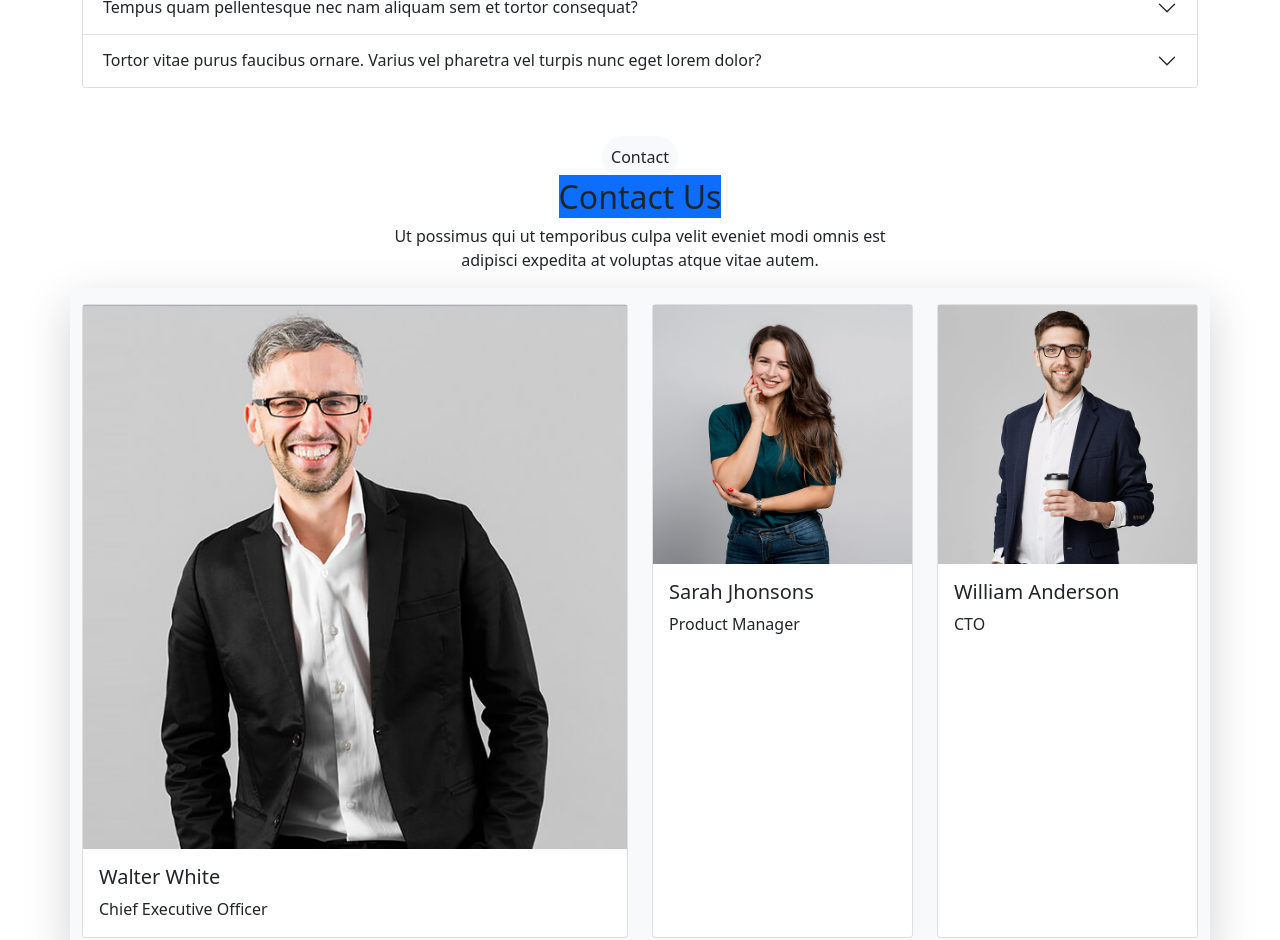
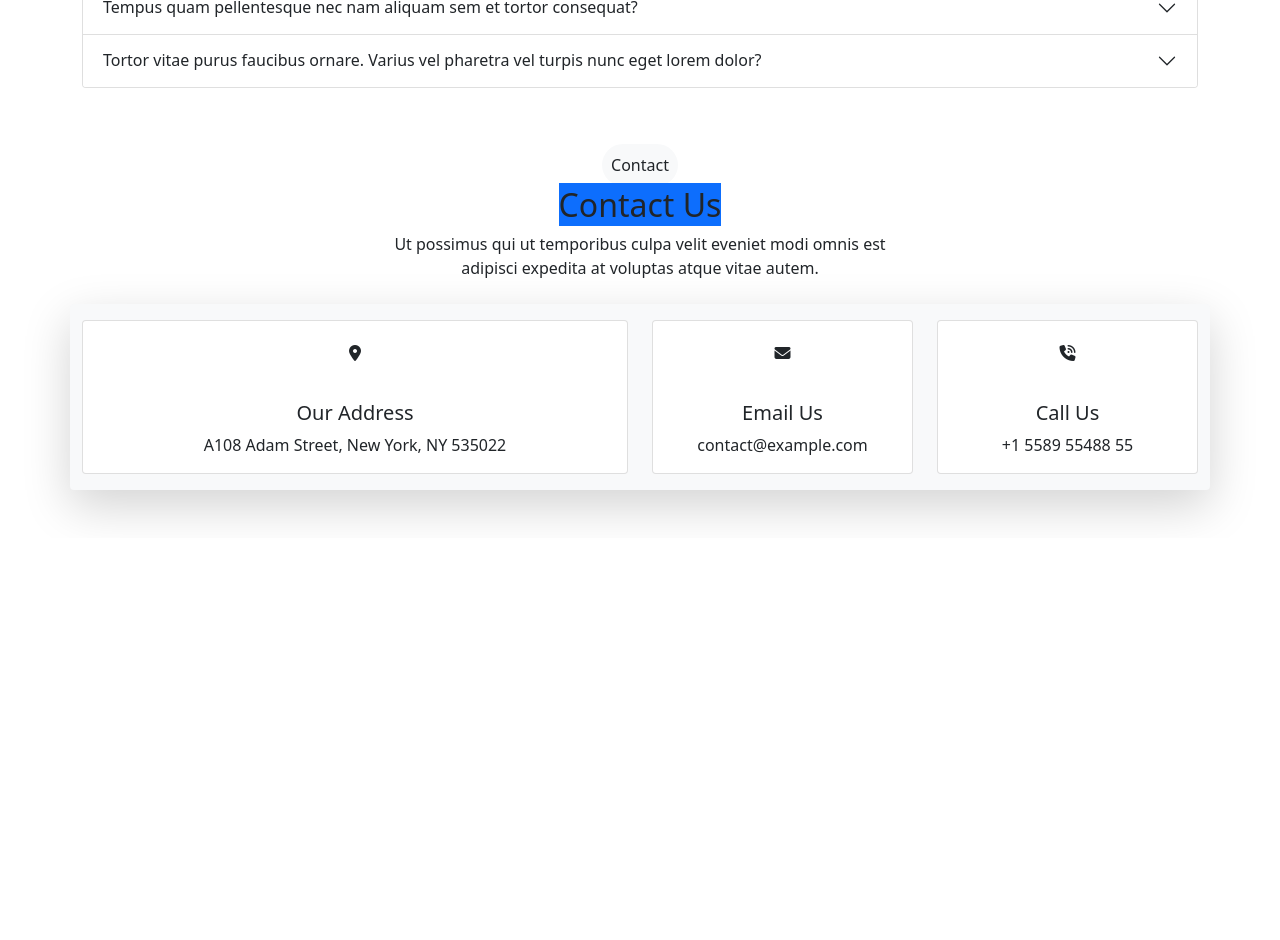
Before and after one commit to mahabubalam3332/Bizland-Bootstraps, a plain HTML site: page index.html in a window 1280 px wide. Shown: the part 3480-4420 px from the top of the page. After the commit the page ends 4018 px from the top, so only its background shows below. Drawn offline with nearby package versions, Linux system fonts and the light colour scheme.

Commit message:
contact area done

```diff
--- a/index.html
+++ b/index.html
@@ -396,36 +396,36 @@
     <section id="contact-area">
       <div class="container">
         <div class="contact-inner">
-          <div class="contact-title text-center">
+          <div class="contact-title text-center py-2">
             <div class="btn btn bg-light rounded-pill p-2">Contact</div>
             <h2><span class="bg-primary">Contact Us</span></h2>
             <p>Ut possimus qui ut temporibus culpa velit eveniet modi omnis est<br> adipisci expedita at voluptas atque vitae autem.</p>
           </div>
-            <div class="row d-flex row-cols-1 cols-md-3 py-3 shadow-lg mb-5 bg-light rounded">
+            <div class="row d-flex row-cols-1 cols-md-3 py-3 shadow-lg mb-5 bg-light rounded text-center">
               <div class="col-6">
                 <div class="card h-100">
-                  <img src="images/Team/team-1.jpg" alt="">
+                  <i class="fas fa-map-marker-alt p-4"></i>
                   <div class="card-body">
-                    <h5 class="card-title"> Walter White</h5>
-                    <p class="card-text">Chief Executive Officer</p>
+                    <h5 class="card-title">Our Address</h5>
+                    <p class="card-text">A108 Adam Street, New York, NY 535022</p>
                   </div>
                 </div>
               </div>
               <div class="col-3">
                 <div class="card h-100">
-                  <img src="images/Team/team-2.jpg" alt="">
+                  <i class="fas fa-envelope p-4"></i>
                   <div class="card-body">
-                    <h5 class="card-title"> Sarah Jhonsons</h5>
-                    <p class="card-text">Product Manager</p>
+                    <h5 class="card-title"> Email Us</h5>
+                    <p class="card-text">contact@example.com</p>
                   </div>
                 </div>
               </div>
               <div class="col-3">
                 <div class="card h-100">
-                  <img src="images/Team/team-3.jpg" alt="">
+                  <i class="fas fa-phone-volume p-4"></i>
                   <div class="card-body">
-                    <h5 class="card-title">William Anderson</h5>
-                    <p class="card-text">CTO</p>
+                    <h5 class="card-title">Call Us</h5>
+                    <p class="card-text">+1 5589 55488 55</p>
                   </div>
                 </div>
               </div>
```
